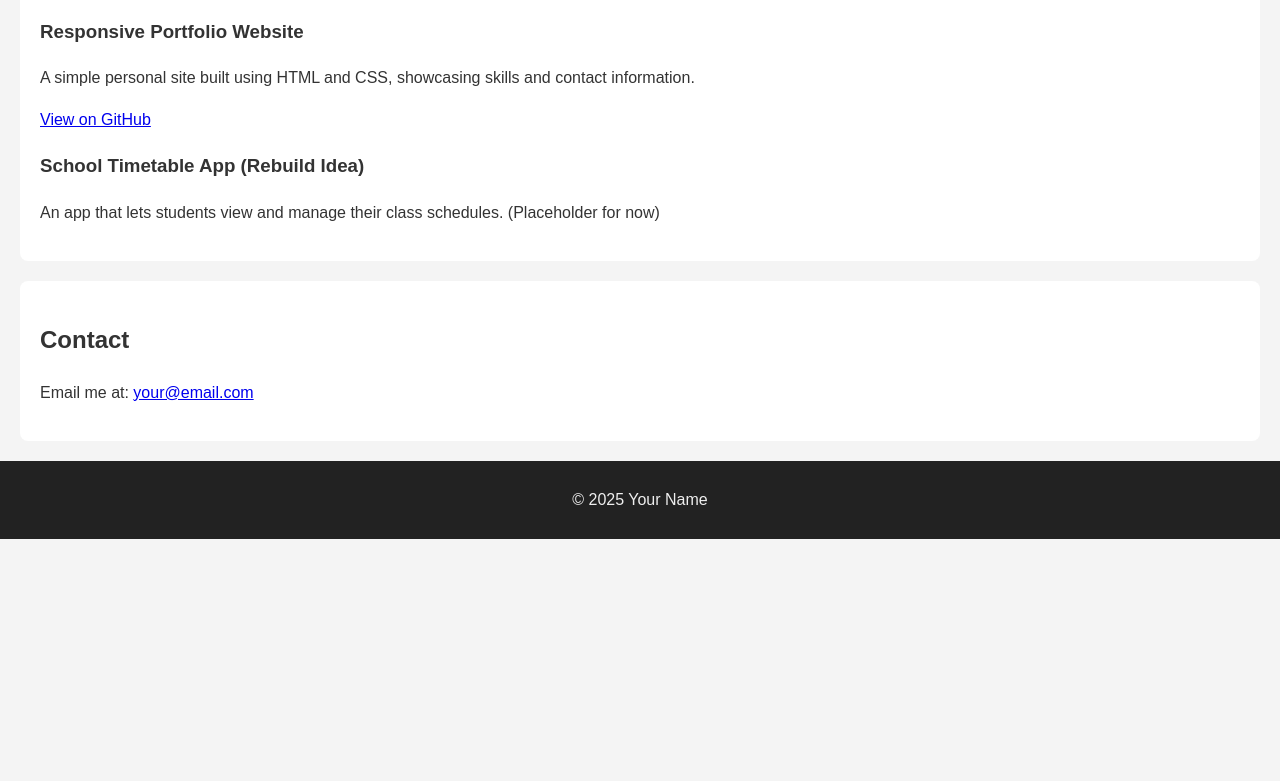
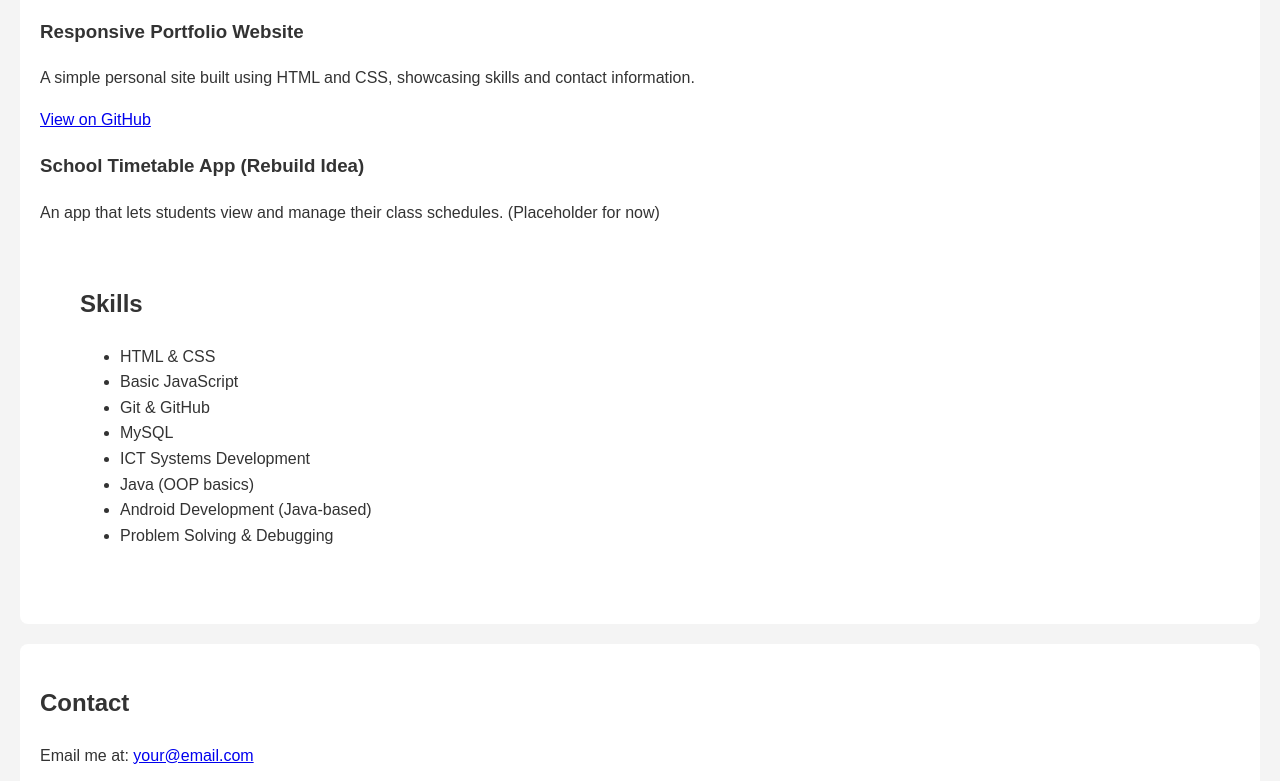
Before and after one commit to Lebogang490/portfolio-site, a plain HTML site: page index.html in a window 1280 px wide. Shown: the part 433-1214 px from the top of the page. Before the commit the page ends 972 px from the top, so only its background shows below. Drawn offline with Linux system fonts and the light colour scheme.

Commit message:
Update index.html

```diff
--- a/index.html
+++ b/index.html
@@ -32,6 +32,19 @@
     <h3>School Timetable App (Rebuild Idea)</h3>
     <p>An app that lets students view and manage their class schedules. (Placeholder for now)</p>
   </div>
+    <section id="skills">
+  <h2>Skills</h2>
+  <ul>
+    <li>HTML & CSS</li>
+    <li>Basic JavaScript</li>
+    <li>Git & GitHub</li>
+     <li>MySQL</li>
+    <li>ICT Systems Development</li>
+    <li> Java (OOP basics)</li>
+    <li>Android Development (Java-based)</li>
+    <li>Problem Solving & Debugging</li>
+  </ul>
+</section>
 
   </section>
 
```
